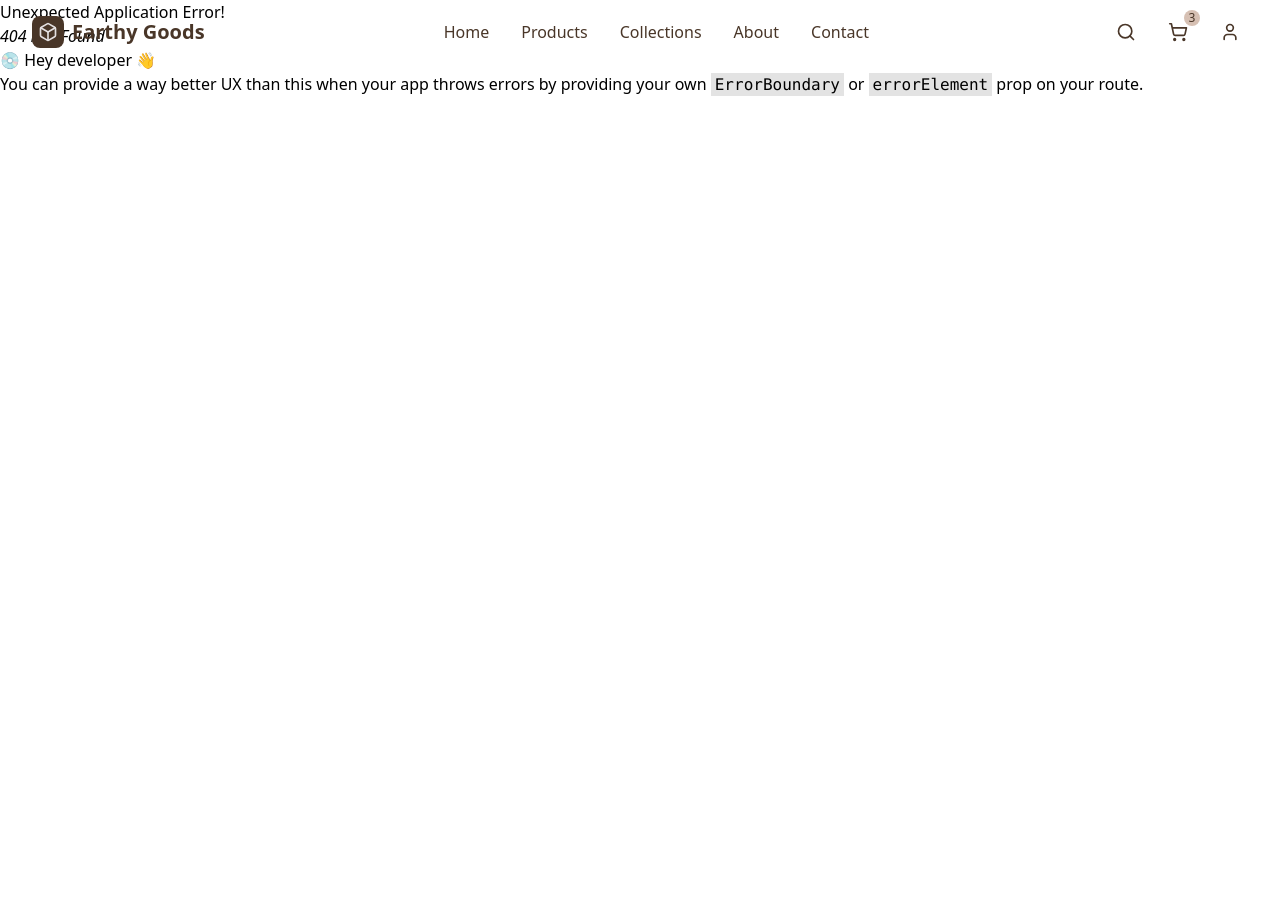
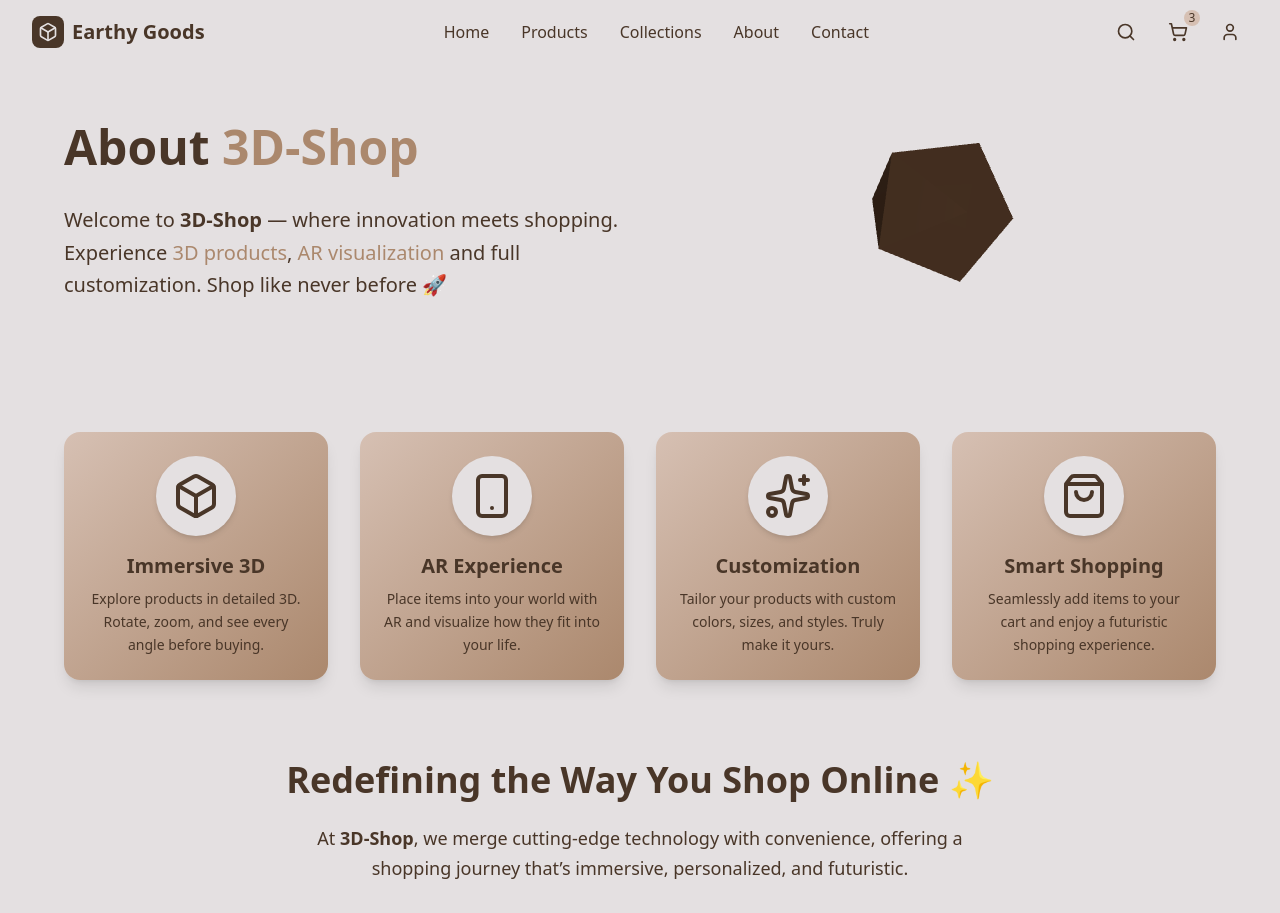
Before and after one commit to afaankhawaja/3d-shop, a React (Vite) app: page /about in a window 1280 px wide. Before the commit this address had no page. Shown: the top 913 px of the page. Before the commit the page ends 800 px from the top, so only its background shows below. Built offline with nearby package versions, Linux system fonts and the light colour scheme.

Commit message:
added about page

```diff
--- a/package.json
+++ b/package.json
@@ -16,6 +16,7 @@
     "@react-three/xr": "^6.6.25",
     "@tailwindcss/vite": "^4.1.12",
     "antd": "^5.27.2",
+    "framer-motion": "^12.23.12",
     "lucide-react": "^0.542.0",
     "react": "^19.1.1",
     "react-dom": "^19.1.1",
--- /dev/null
+++ b/src/Pages/About.tsx
@@ -0,0 +1,117 @@
+import { motion } from "framer-motion";
+import { Canvas } from "@react-three/fiber";
+import { OrbitControls } from "@react-three/drei";
+import { ShoppingBag, Box, Smartphone, Sparkles } from "lucide-react";
+
+const About = () => {
+  const features = [
+    {
+      icon: <Box className="w-12 h-12 text-[#493628]" />,
+      title: "Immersive 3D",
+      desc: "Explore products in detailed 3D. Rotate, zoom, and see every angle before buying.",
+    },
+    {
+      icon: <Smartphone className="w-12 h-12 text-[#493628]" />,
+      title: "AR Experience",
+      desc: "Place items into your world with AR and visualize how they fit into your life.",
+    },
+    {
+      icon: <Sparkles className="w-12 h-12 text-[#493628]" />,
+      title: "Customization",
+      desc: "Tailor your products with custom colors, sizes, and styles. Truly make it yours.",
+    },
+    {
+      icon: <ShoppingBag className="w-12 h-12 text-[#493628]" />,
+      title: "Smart Shopping",
+      desc: "Seamlessly add items to your cart and enjoy a futuristic shopping experience.",
+    },
+  ];
+
+  return (
+    <div className="bg-[#E4E0E1] min-h-screen flex flex-col items-center px-6 py-12">
+      <div className="flex flex-col md:flex-row items-center justify-between max-w-6xl w-full mb-16 gap-10">
+        <motion.div
+          initial={{ opacity: 0, x: -40 }}
+          animate={{ opacity: 1, x: 0 }}
+          transition={{ duration: 0.8 }}
+          className="flex-1 text-center md:text-left"
+        >
+          <h1 className="text-5xl font-extrabold text-[#493628] leading-snug mb-6">
+            About <span className="text-[#AB886D]">3D-Shop</span>
+          </h1>
+          <p className="text-lg md:text-xl text-[#493628] leading-relaxed max-w-xl">
+            Welcome to <span className="font-semibold">3D-Shop</span> — where
+            innovation meets shopping. Experience{" "}
+            <span className="text-[#AB886D] font-medium">3D products</span>,{" "}
+            <span className="text-[#AB886D] font-medium">AR visualization</span>{" "}
+            and full customization. Shop like never before 🚀
+          </p>
+        </motion.div>
+
+        <motion.div
+          initial={{ opacity: 0, x: 40 }}
+          animate={{ opacity: 1, x: 0 }}
+          transition={{ duration: 0.8 }}
+          className="flex-1 h-64 md:h-80 overflow-hidden"
+        >
+          <Canvas camera={{ position: [5, 5, 5] }}>
+            <ambientLight intensity={0.6} />
+            <directionalLight position={[-0.3, -0.3, -4]} />
+            <directionalLight position={[0, 1, 1.61]} />
+            <mesh>
+              <icosahedronGeometry args={[3, 0]} />
+              <meshStandardMaterial
+                color="#AB886D"
+                metalness={0.6}
+                roughness={0.3}
+              />
+            </mesh>
+            <OrbitControls autoRotate enableZoom={false} enablePan={false} />
+          </Canvas>
+        </motion.div>
+      </div>
+
+      <div className="grid grid-cols-1 sm:grid-cols-2 md:grid-cols-4 gap-8 max-w-6xl w-full">
+        {features.map((feature, idx) => (
+          <motion.div
+            key={idx}
+            whileHover={{ scale: 1.08 }}
+            transition={{ type: "spring", stiffness: 200 }}
+            className="bg-gradient-to-br from-[#D6C0B3] to-[#AB886D] p-6 rounded-2xl shadow-lg text-center flex flex-col items-center"
+          >
+            <div className="bg-[#E4E0E1] p-4 rounded-full shadow-md">
+              {feature.icon}
+            </div>
+            <h3 className="text-xl font-bold text-[#493628] mt-4">
+              {feature.title}
+            </h3>
+            <p className="text-[#493628] mt-2 leading-relaxed text-sm">
+              {feature.desc}
+            </p>
+          </motion.div>
+        ))}
+      </div>
+
+      <motion.div
+        initial={{ opacity: 0, y: 40 }}
+        animate={{ opacity: 1, y: 0 }}
+        transition={{ delay: 0.6, duration: 0.8 }}
+        className="mt-20 text-center"
+      >
+        <h2 className="text-3xl md:text-4xl font-extrabold text-[#493628] mb-6">
+          Redefining the Way You Shop Online ✨
+        </h2>
+        <p className="text-[#493628] max-w-2xl mx-auto mb-8 text-lg leading-relaxed">
+          At <span className="font-semibold">3D-Shop</span>, we merge
+          cutting-edge technology with convenience, offering a shopping journey
+          that’s immersive, personalized, and futuristic.
+        </p>
+        <button className="bg-[#493628] hover:bg-[#AB886D] transition-all px-8 py-4 rounded-2xl text-white font-semibold shadow-lg text-lg">
+          Start Exploring
+        </button>
+      </motion.div>
+    </div>
+  );
+};
+
+export default About;
--- a/src/components/Navbar.tsx
+++ b/src/components/Navbar.tsx
@@ -5,7 +5,7 @@ const navItems = [
   { name: "Home", href: "#" },
   { name: "Products", href: "#" },
   { name: "Collections", href: "#" },
-  { name: "About", href: "#" },
+  { name: "About", href: "/about" },
   { name: "Contact", href: "/contact" },
 ];
 
@@ -25,7 +25,11 @@ const Navbar = () => {
     <nav
       className={`fixed w-full z-50 transition-all duration-300 ${
         scrolled
-          ? `${!isMenuOpen ? "bg-[#AB886D]/70 shadow-lg backdrop-blur-md" : "bg-transparent"}   `
+          ? `${
+              !isMenuOpen
+                ? "bg-[#AB886D]/70 shadow-lg backdrop-blur-md"
+                : "bg-transparent"
+            }   `
           : "bg-transparent"
       }`}
     >
--- a/src/routes.tsx
+++ b/src/routes.tsx
@@ -1,6 +1,7 @@
 import { createBrowserRouter } from "react-router-dom";
 import Contact from "./Pages/Contact";
 import Home from "./Pages/Home";
+import About from "./Pages/About";
 
 const router = createBrowserRouter([
   {
@@ -11,5 +12,9 @@ const router = createBrowserRouter([
     path: "/contact",
     element: <Contact />,
   },
+  {
+    path: "/about",
+    element: <About />,
+  },
 ]);
 export default router;
```
Also changed, not shown: 1 other file (tests, documents, lock files or other folders).
